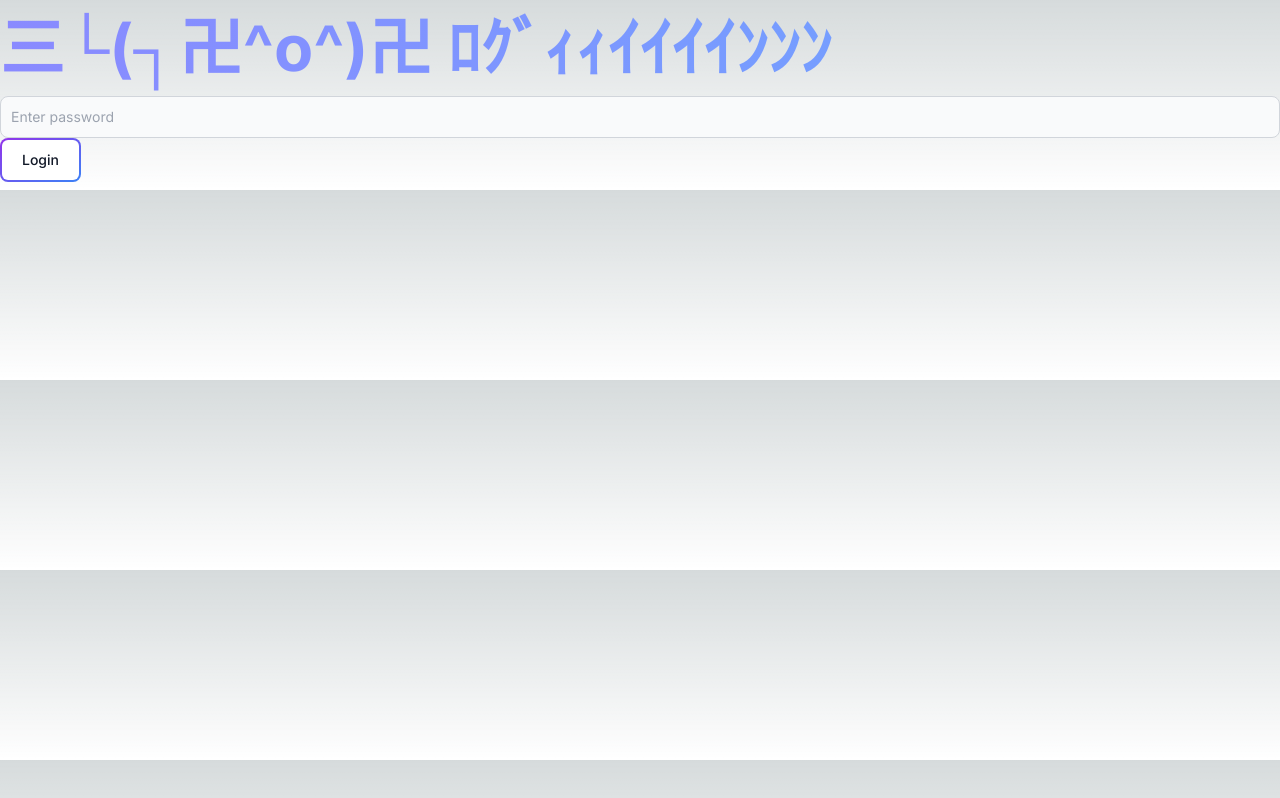
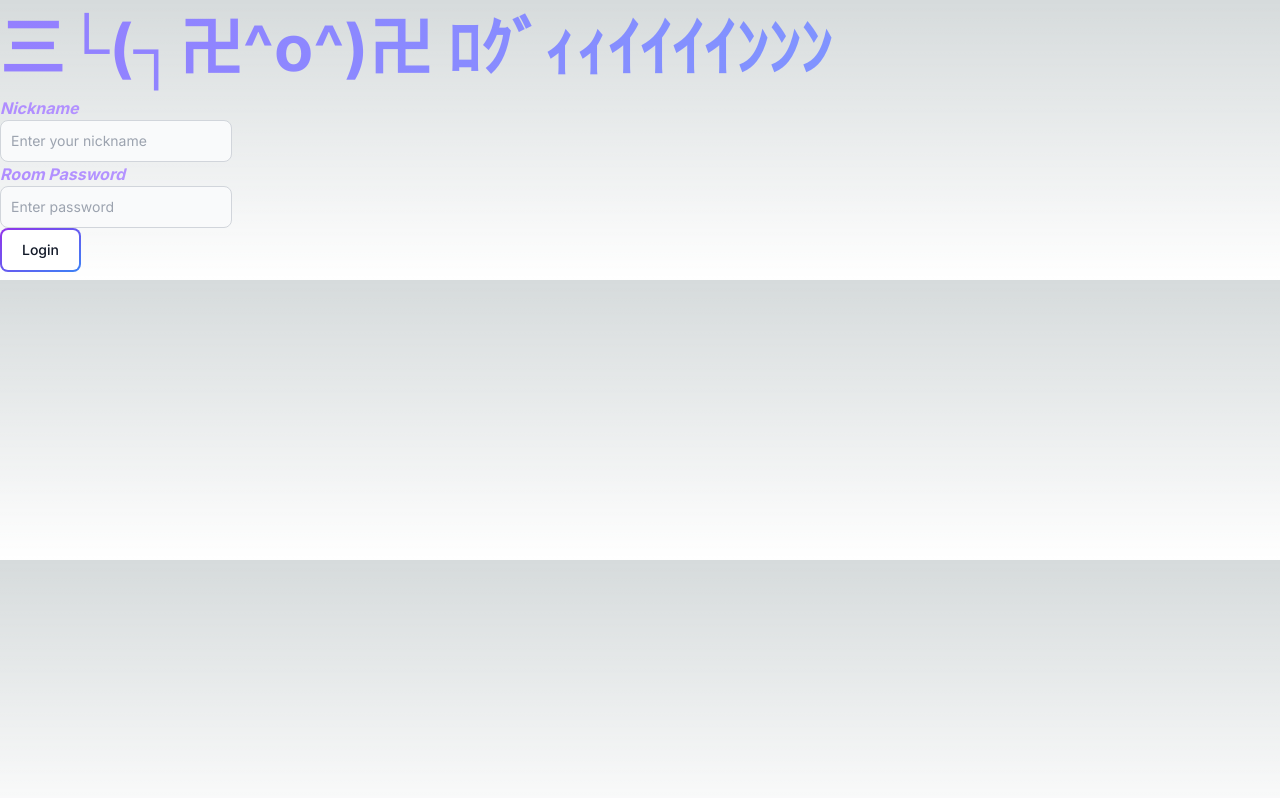
Before and after one commit to RinachanBoard31/SmileSync, a Next.js app in the folder client/: page /login in a window 1280 px wide. Built offline with nearby package versions, Linux system fonts and the light colour scheme.

Commit message:
nickname field implemented

```diff
--- a/client/src/app/features/Chat.tsx
+++ b/client/src/app/features/Chat.tsx
@@ -25,6 +25,7 @@ const Chat: React.FC = () => {
     const [messages, setMessages] = useState<string[]>([]); // websocketでやりとりしているmessage
     const [status, setStatus] = useState(2); // 0: 接続中, 1: 接続完了, 2: 接続終了, 3: 接続エラー
     const [clientId, setClientId] = useState<string>("");
+    const [nickname , setNickname] = useState<string>("");
     const [smilePoint, setSmilePoint] = useState(0);
     const { smileProb, userExpressions } = useSmileDetection(videoRef);
 
@@ -41,6 +42,16 @@ const Chat: React.FC = () => {
         setClientId(storedClientId);
     }, []);
 
+    // ローカルストレージからnicknameを取得
+    useEffect(() => {
+        let storedNickname = localStorage.getItem("nickname") ?? "";
+        if (!storedNickname) {
+            storedNickname = "名無しさん";
+            localStorage.setItem("nickname", storedNickname);
+        }
+        setNickname(storedNickname);
+    }, []);
+
     // TensorFlowのバックエンドを初期化
     useEffect(() => {
         const tfInit = async () => {
@@ -53,7 +64,7 @@ const Chat: React.FC = () => {
     // smilePointが変化したら発火
     useEffect(() => {
         if (smilePoint >= 30) {
-            sendSmilePoint(socketRef, clientId, setSmilePoint, setStatus);
+            sendSmilePoint(socketRef, clientId, nickname, setSmilePoint, setStatus);
         }
     }, [smilePoint, clientId]); // useEffectフック内で使用している変数が外部の状態に依存しているため、clientIdも依存配列必要
 
@@ -74,7 +85,7 @@ const Chat: React.FC = () => {
                 <OnOffButton onClick={() => startWebSocket(socketRef, setMessages, setStatus)} disabled={status === 1}>Connect</OnOffButton>
                 <OnOffButton onClick={() => stopWebSocket(socketRef, setMessages, setStatus)} disabled={status !== 1}>Disconnect</OnOffButton>
             </div>
-            <MessageInput onSendMessage={(message) => sendMessage(socketRef, clientId, message, setStatus)} />
+            <MessageInput onSendMessage={(message) => sendMessage(socketRef, clientId, nickname, message, setStatus)} />
             <div>
                 <p>笑顔ポイント: {smilePoint}</p>
             </div>
--- a/client/src/app/features/Login.tsx
+++ b/client/src/app/features/Login.tsx
@@ -1,10 +1,19 @@
-import React, { useState } from 'react';
+import React, { useState, useEffect } from 'react';
 import { useRouter } from 'next/navigation';
 
 const Login: React.FC = () => {
     const [password, setPassword] = useState<string>("");
+    const [nickname, setNickname] = useState<string>("");
     const [error, setError] = useState<string | null>(null);
     const router = useRouter();
+
+    // 以前アクセスしててlocalStorageにあるなら、そのnicknameをセットする
+    useEffect(() => {
+        let storedNickname = localStorage.getItem("nickname");
+        if (storedNickname) {
+            setNickname(storedNickname);
+        }
+    }, []);
 
     const handleLogin = async () => {
         try{
@@ -15,6 +24,7 @@ const Login: React.FC = () => {
             });
             if (response.ok) {
                 sessionStorage.setItem("login_password", password); // JWT(JSON Web Token)をsession storageに格納
+                localStorage.setItem("nickname", nickname);
                 setError(null);
                 router.push("/chat");
             } else {
@@ -29,19 +39,29 @@ const Login: React.FC = () => {
         <div>
             <h1>三└(┐卍^o^)卍 ﾛｸﾞｨｨｲｲｲｲﾝﾝﾝ</h1>
             {error && <p style={{ color: "red" }}>{error}</p>} {/* errorに値がある場合、エラーメッセージを赤色で表示する */}
+            <h2>Nickname</h2>
+            <input
+                type="text"
+                value={nickname}
+                onChange={(e) => setNickname(e.target.value)}
+                placeholder="Enter your nickname"
+                required
+                className="bg-gray-50 border border-gray-300 text-gray-900 text-sm rounded-lg focus:ring-blue-500 focus:border-blue-500 block w-half p-2.5 dark:bg-gray-700 dark:border-gray-600 dark:placeholder-gray-400 dark:text-white dark:focus:ring-blue-500 dark:focus:border-blue-500 mr-2"
+            />
+            <h2>Room Password</h2>
             <input
                 type="password"
                 value={password}
                 onChange={(e) => setPassword(e.target.value)}
                 placeholder="Enter password"
                 required
-                className="bg-gray-50 border border-gray-300 text-gray-900 text-sm rounded-lg focus:ring-blue-500 focus:border-blue-500 block w-full p-2.5 dark:bg-gray-700 dark:border-gray-600 dark:placeholder-gray-400 dark:text-white dark:focus:ring-blue-500 dark:focus:border-blue-500 mr-2"
+                className="bg-gray-50 border border-gray-300 text-gray-900 text-sm rounded-lg focus:ring-blue-500 focus:border-blue-500 block w-half p-2.5 dark:bg-gray-700 dark:border-gray-600 dark:placeholder-gray-400 dark:text-white dark:focus:ring-blue-500 dark:focus:border-blue-500 mr-2"
             />
             <button
                 type="button"
                 onClick={handleLogin}
                 className="relative inline-flex items-center justify-center p-0.5 mb-2 me-2 overflow-hidden text-sm font-medium text-gray-900 rounded-lg group bg-gradient-to-br from-purple-600 to-blue-500 group-hover:from-purple-600 group-hover:to-blue-500 hover:text-white dark:text-white focus:ring-4 focus:outline-none focus:ring-blue-300 dark:focus:ring-blue-800 min-w-max"
-                disabled={!password.trim()}> {/* <- 標準のrequiredはボタン押したときにvalidateされるわけではないので、送信前にinputTextが空文字でないかチェックする */}
+                disabled={!password.trim() || !nickname.trim()}> {/* <- 標準のrequiredはボタン押したときにvalidateされるわけではないので、送信前にinputTextが空文字でないかチェックする */}
                 <span className="relative px-5 py-2.5 transition-all ease-in duration-75 bg-white dark:bg-gray-900 rounded-md group-hover:bg-opacity-0">
                     Login
                 </span>
--- a/client/src/app/features/hooks/useWebSocket.ts
+++ b/client/src/app/features/hooks/useWebSocket.ts
@@ -45,11 +45,18 @@ export const stopWebSocket = (
 export const sendMessage = (
     socketRef: React.MutableRefObject<ReconnectingWebSocket | null>,
     clientId: string,
+    nickname: string,
     text: string,
     setStatus: Dispatch<SetStateAction<number>>,
 ) => {
     if (socketRef.current && socketRef.current.readyState === WebSocket.OPEN) {
-        socketRef.current.send(JSON.stringify({ clientId, text }));
+        const json = JSON.stringify({
+            client_id: clientId,
+            nickname: nickname,
+            text: text
+        });
+        socketRef.current.send(json);
+        console.log("Message sent!");
     } else {
         setStatus(3);
     }
@@ -58,12 +65,17 @@ export const sendMessage = (
 export const sendSmilePoint = (
     socketRef: React.MutableRefObject<ReconnectingWebSocket | null>,
     clientId: string,
+    nickname: string,
     setSmilePoint: Dispatch<SetStateAction<number>>,
     setStatus: Dispatch<SetStateAction<number>>,
 ) => {
     if (socketRef.current && socketRef.current.readyState === WebSocket.OPEN) {
-        const message = JSON.stringify({ clientId: clientId, text: "笑顔ポイントが30ポイント貯まりました！" });
-        socketRef.current.send(message);
+        const json = JSON.stringify({
+            client_id: clientId,
+            nickname: nickname,
+            text: "私、笑顔ポイントが30ポイント貯まりました！"
+        });
+        socketRef.current.send(json);
         console.log("Smile point sent!");
         setSmilePoint(0);
     } else {
--- a/client/src/app/globals.css
+++ b/client/src/app/globals.css
@@ -45,6 +45,19 @@ h1 {
     background-size: 200% 200%;
 }
 
+h2 {
+    font-size: 1rem;
+    font-weight: bold;
+    font-style: italic;
+    text-align: left;
+    background: linear-gradient(to right, #9f75ff, #ffffff);
+    -webkit-background-clip: text;
+    -webkit-text-fill-color: transparent;
+    background-clip: text;
+    animation: gradientMove 3s linear infinite;
+    background-size: 200% 200%;
+}
+
 @keyframes gradientMove {
     0% {
         background-position: 0% 50%;
```
Also changed, not shown: 1 other file (tests, documents, lock files or other folders).
